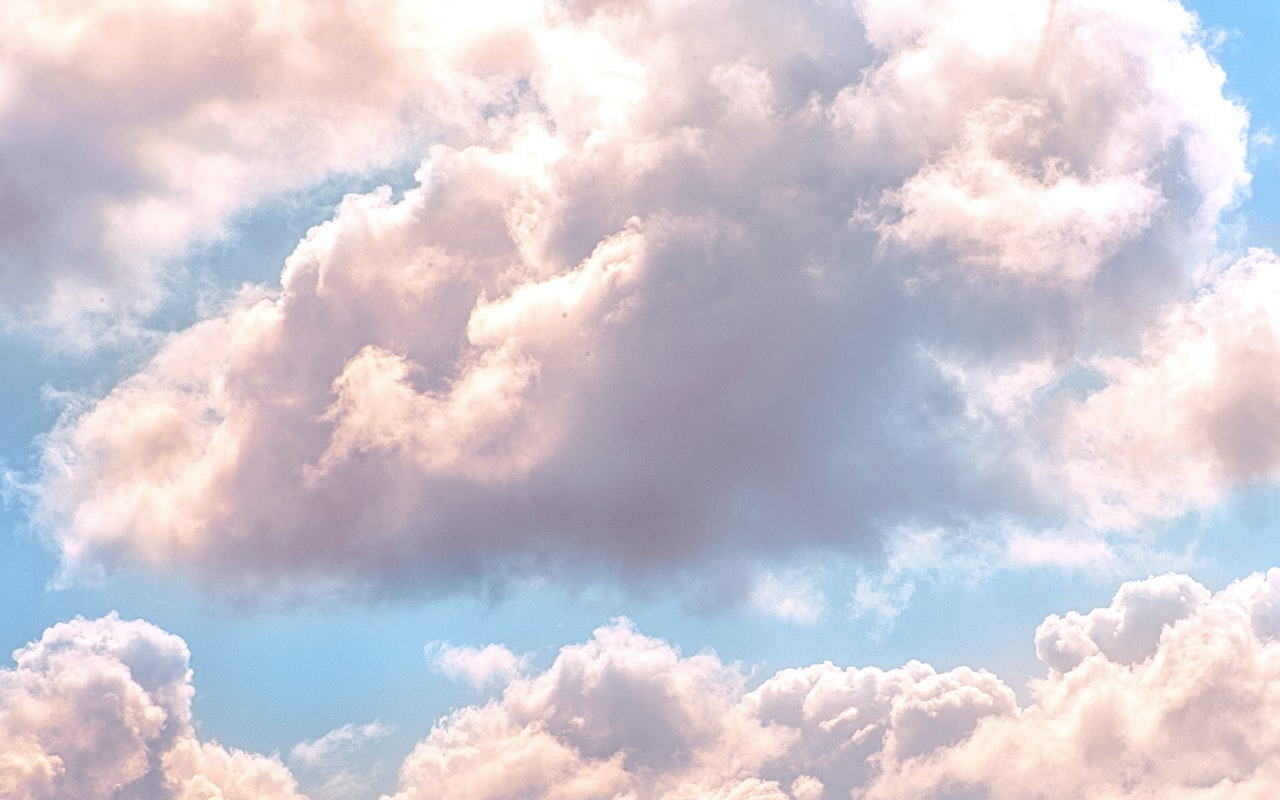
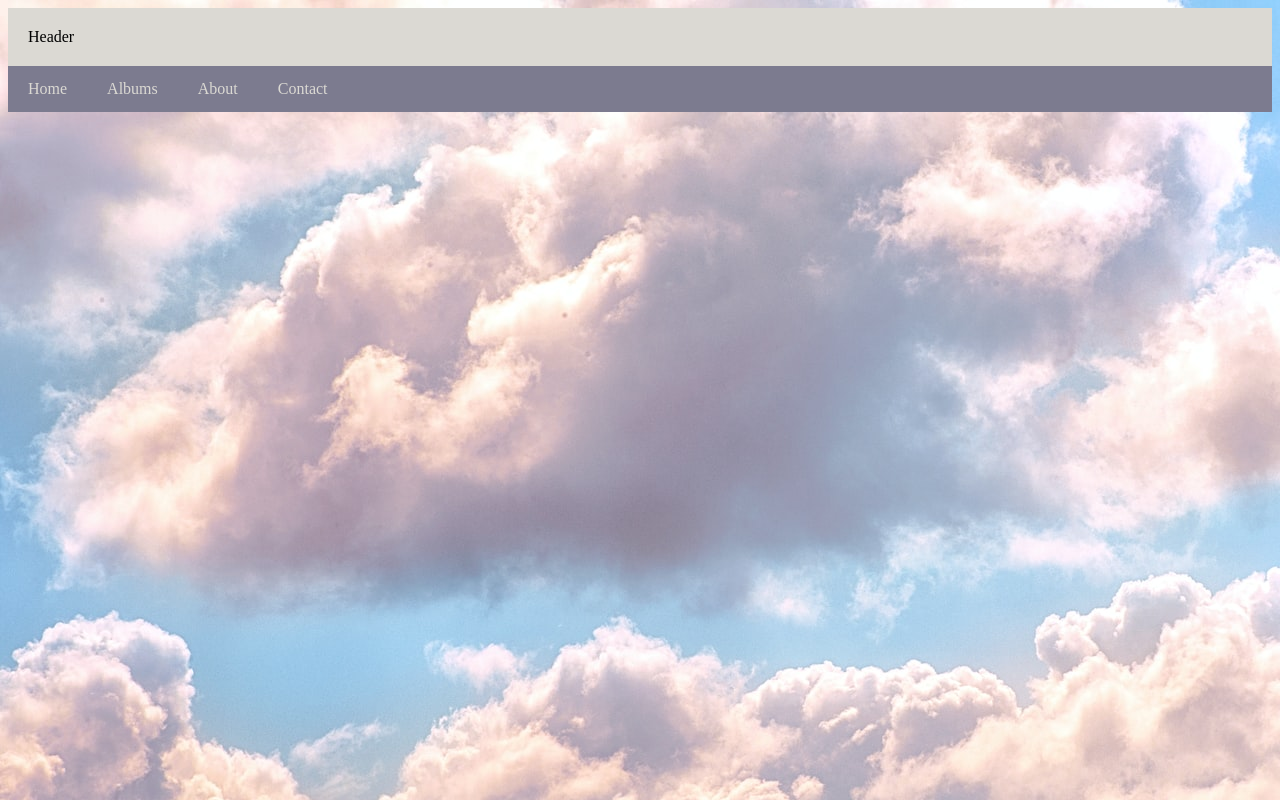
Before and after one commit to AJeffreys/IMED-1316-Final-Project, a plain HTML site: page index.html in a window 1280 px wide. Drawn offline with Linux system fonts and the light colour scheme.

Commit message:
adding nav bar information

```diff
--- a/index.html
+++ b/index.html
@@ -7,7 +7,15 @@
 </head>
 
 <body>
-	<div class="index">
+	<div id="container" class="index">
+		<div class="header">Header</div>
+		<div class="navbar">
+  		<a href="#">Home</a>
+  		<a href="C:\Users\FromA\OneDrive\Documents\School Stuffs\Web Design 1 - IMED 1316\github\IMED-1316-Final-Project\albums.html">Albums</a>
+  		<a href="#">About</a>
+  		<a href="#">Contact</a>
+		</div>
 	</div>
+
 </body>
 </html>
--- a/main.css
+++ b/main.css
@@ -1,11 +1,39 @@
 @charset "utf-8";
 /* CSS Document */
+
+@media (max-width:800px){
+	#container {width:90%;
+				margin:0 auto;}}
 
 body{
 	background-image: url("clouds.jpg");
 
 	}
 
+.header {
+  	padding: 20px;
+  	text-align: center;
+  	background: #DBD9D3;
+  	color: black;
+	display:flex;
+	}
+
+.navbar {
+  	display: flex;
+  	background-color: #7C7B8F;
+	}
+
+.navbar a {
+  	color: #DBD9D3;
+  	padding: 14px 20px;
+  	text-decoration: none;
+  	text-align:center;
+	}
+
+.navbar a:hover {
+  	background-color: #DBD9D3;
+  	color: #7C7B8F ;
+	}
 
 .index{
 
```
Also changed, not shown: about.html (+7 -1 lines), albums.html (+7 -1 lines), contact.html (+7 -1 lines), dark.html (+7 -1 lines), light.html (+7 -1 lines).
